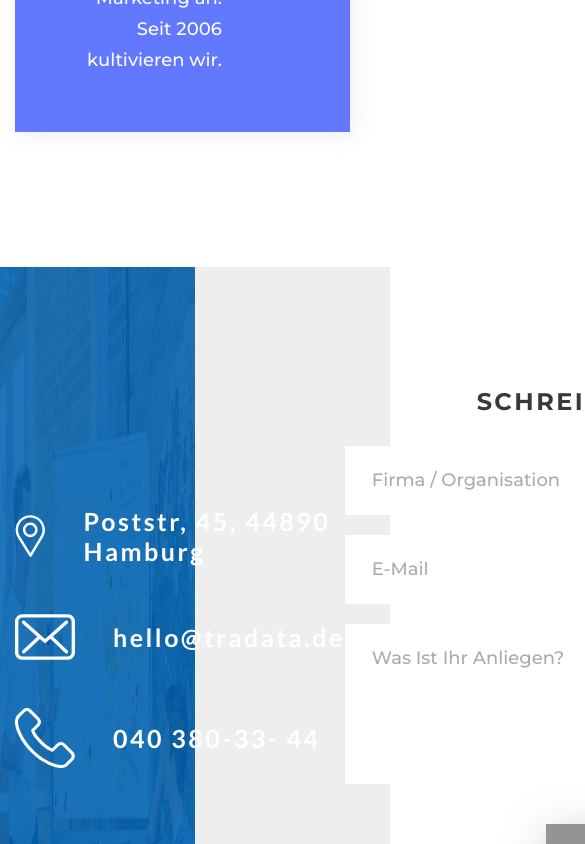
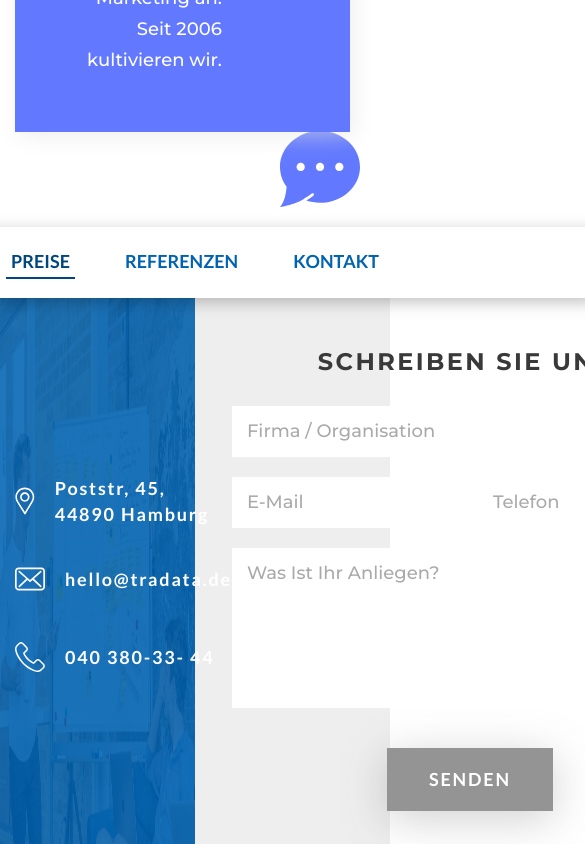
Before and after one commit to liaHi19/genius, a React (Create React App) app: page / in a window 390 px wide. Shown: the part 4320-5164 px from the top of the page, 585 px wide, since content can reach past the window. Built offline with nearby package versions, Linux system fonts and the light colour scheme.

Commit message:
[#8]Add Contact Section

```diff
--- a/src/components/contact/Contact.jsx
+++ b/src/components/contact/Contact.jsx
@@ -2,6 +2,7 @@ import React from "react";
 
 import ContactForm from "./ContactForm";
 import ContactInfo from "./ContactInfo";
+import NavMenu from "../layout/NavMenu";
 
 const Contact = () => {
   return (
@@ -12,6 +13,9 @@ const Contact = () => {
           <ContactForm />
         </div>
       </div>
+      <div className="contact__header">
+        <NavMenu />
+      </div>
     </article>
   );
 };
--- /dev/null
+++ b/src/components/elements/svg/ChatSvg.jsx
@@ -0,0 +1,32 @@
+import React from "react";
+
+const ChatSvg = () => {
+  return (
+    <svg
+      width="80"
+      height="76"
+      viewBox="0 0 80 76"
+      fill="none"
+      xmlns="http://www.w3.org/2000/svg"
+    >
+      <path
+        d="M40 0.0688477C17.909 0.0688477 0 16.1254 0 35.9309C0 43.2302 2.43862 50.0151 6.61517 55.6799C6.06621 62.2247 4.48828 71.4426 0 75.9309C0 75.9309 13.7145 74.0068 23.0028 68.3971C23.0124 68.4013 23.0234 68.4054 23.0331 68.4095C26.8455 65.9254 30.6635 63.3668 31.4538 62.7185C31.8676 62.1378 32.6662 61.9626 33.2883 62.3364C33.6966 62.5819 33.9545 63.0302 33.9628 63.5061C33.9766 64.364 33.9559 64.5875 26.2593 69.604C30.5462 71.0109 35.1697 71.793 40 71.793C62.091 71.793 80 55.7364 80 35.9309C80 16.1254 62.091 0.0688477 40 0.0688477Z"
+        fill="#6279FF"
+      />
+      <path
+        d="M20.6897 40.0688C22.975 40.0688 24.8276 38.2162 24.8276 35.9309C24.8276 33.6456 22.975 31.793 20.6897 31.793C18.4044 31.793 16.5518 33.6456 16.5518 35.9309C16.5518 38.2162 18.4044 40.0688 20.6897 40.0688Z"
+        fill="currentColor"
+      />
+      <path
+        d="M40 40.0688C42.2853 40.0688 44.1379 38.2162 44.1379 35.9309C44.1379 33.6456 42.2853 31.793 40 31.793C37.7147 31.793 35.8621 33.6456 35.8621 35.9309C35.8621 38.2162 37.7147 40.0688 40 40.0688Z"
+        fill="currentColor"
+      />
+      <path
+        d="M59.3103 40.0688C61.5956 40.0688 63.4482 38.2162 63.4482 35.9309C63.4482 33.6456 61.5956 31.793 59.3103 31.793C57.025 31.793 55.1724 33.6456 55.1724 35.9309C55.1724 38.2162 57.025 40.0688 59.3103 40.0688Z"
+        fill="currentColor"
+      />
+    </svg>
+  );
+};
+
+export default ChatSvg;
--- a/src/components/elements/svg/index.js
+++ b/src/components/elements/svg/index.js
@@ -1,3 +1,4 @@
 export { default as LocationSvg } from "./LocationSvg";
 export { default as PhoneSvg } from "./PhoneSvg";
 export { default as MailSvg } from "./MailSvg";
+export { default as ChatSvg } from "./ChatSvg";
--- a/src/components/portfilio/Portfolio.jsx
+++ b/src/components/portfilio/Portfolio.jsx
@@ -1,6 +1,7 @@
 import React from "react";
 
 import { portfolio } from "../../data/portfolio";
+import { ChatSvg } from "../elements/svg";
 
 import PortfolioItems from "./PortfolioItems";
 import PortfolioStart from "./PortfolioStart";
@@ -16,6 +17,9 @@ const Portfolio = () => {
         </div>
         <PortfolioItems items={items} />
       </div>
+      <div className="portfolio__chat">
+        <ChatSvg />
+      </div>
     </section>
   );
 };
--- a/src/styles/_global.scss
+++ b/src/styles/_global.scss
@@ -19,7 +19,7 @@ body {
 
 .logo {
   &__img {
-    @media (max-width: 1150px) {
+    @media (max-width: 1200px) {
       width: 160px;
     }
   }
@@ -49,7 +49,7 @@ body {
       border-color: var(--main-text-accent);
     }
 
-    @media (max-width: 1150px) {
+    @media (max-width: 1200px) {
       font-size: 18px;
       line-height: 22px;
     }
--- a/src/styles/index.scss
+++ b/src/styles/index.scss
@@ -119,6 +119,8 @@
 
 .portfolio {
   padding: 35px 0 135px;
+  position: relative;
+
   &__container {
     max-width: 1306px;
     margin: 0 auto;
@@ -165,6 +167,12 @@
         }
       }
     }
+  }
+
+  &__chat {
+    position: absolute;
+    bottom: 50px;
+    right: 30px;
   }
 }
 
@@ -237,6 +245,11 @@
   background-position: left center;
   background-size: 50% 100%;
   background-repeat: no-repeat;
+  position: relative;
+
+  @media (max-width: 1200px) {
+    padding: 80px 0;
+  }
 
   &__inner {
     display: flex;
@@ -250,12 +263,20 @@
     align-items: center;
     justify-content: center;
     max-width: 380px;
+
+    @media (max-width: 1200px) {
+      max-width: 280px;
+    }
   }
 
   &__info-item {
     align-self: start;
     &:not(:last-child) {
       margin-bottom: 48px;
+
+      @media (max-width: 1200px) {
+        margin-bottom: 25px;
+      }
     }
   }
 
@@ -270,6 +291,17 @@
       letter-spacing: 0.1em;
       margin-left: 38px;
       max-width: 275px;
+    }
+
+    @media (max-width: 1200px) {
+      & > span {
+        font-size: 18px;
+        line-height: 26px;
+        margin-left: 20px;
+      }
+      & > svg {
+        width: 30px;
+      }
     }
   }
 
@@ -286,6 +318,10 @@
 
   &__form {
     width: 568px;
+
+    @media (max-width: 1200px) {
+      width: 476px;
+    }
   }
 
   &__inputs {
@@ -298,6 +334,11 @@
   &__input {
     width: 278px;
     padding: 19px 27px;
+
+    @media (max-width: 1200px) {
+      width: 230px;
+      padding: 10px 15px;
+    }
   }
 
   &__error {
@@ -317,6 +358,10 @@
     padding: 19px 27px;
     resize: none;
     min-height: 160px;
+
+    @media (max-width: 1200px) {
+      padding: 10px 15px;
+    }
   }
 
   &__btn-container {
@@ -351,4 +396,24 @@
       transform: scale(0.95);
     }
   }
+
+  &__header {
+    display: flex;
+    align-items: center;
+    justify-content: center;
+    width: 1060px;
+    padding: 35px 15px;
+    background-color: #fff;
+    box-shadow: 0px 4px 15px rgba(0, 0, 0, 0.25);
+    position: absolute;
+    top: -50px;
+    left: 50%;
+    transform: translateX(-50%);
+
+    @media (max-width: 1200px) {
+      width: 800px;
+      padding: 20px 15px;
+      top: -40px;
+    }
+  }
 }
```
